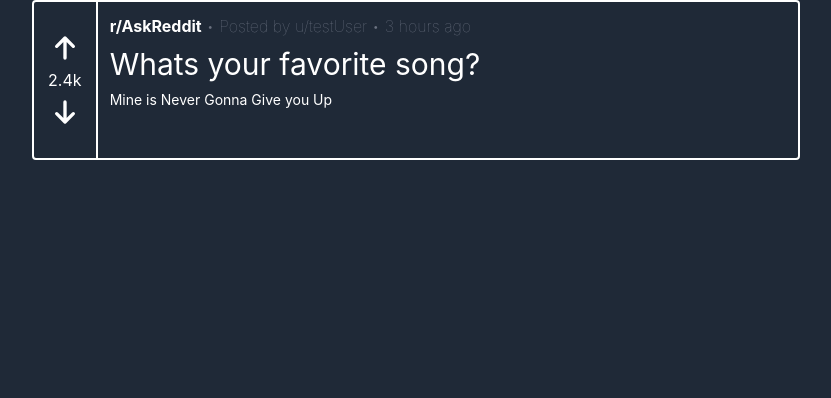
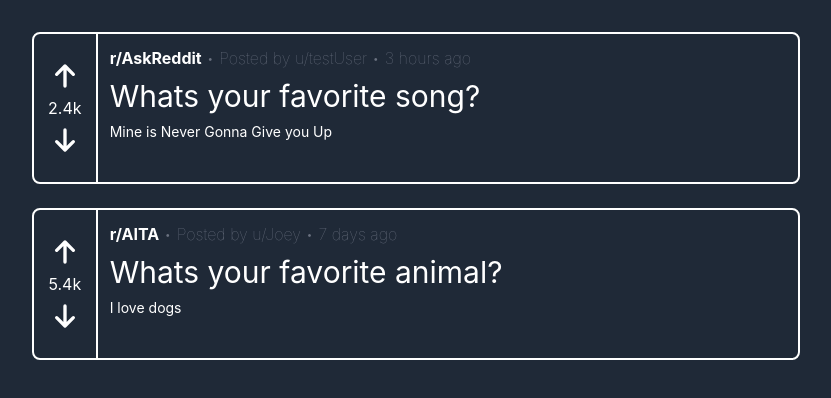
Before and after one commit to gilaniasher/reddit-clone, a React (Create React App) app in the folder react-frontend/: page / in a window 1280 px wide. Shown: the top 398 px of the page, without its empty margins (224-1055 px from the left). Built offline with nearby package versions, Linux system fonts and the light colour scheme.

Commit message:
Can render out multiple posts now

```diff
--- a/react-frontend/src/App.tsx
+++ b/react-frontend/src/App.tsx
@@ -1,10 +1,10 @@
 import React from 'react'
-import ShortPost from './components/ShortPost'
+import PostContainer from './components/PostContainer'
 
 const App: React.FC = () => {
   return (
     <div className="flex justify-center w-screen h-screen bg-white dark:bg-gray-800 dark:text-white">
-			<ShortPost />
+			<PostContainer />
     </div>
   )
 }
--- /dev/null
+++ b/react-frontend/src/components/PostContainer.tsx
@@ -0,0 +1,33 @@
+import React from 'react'
+import ShortPost from './ShortPost'
+
+const postsData = [
+	{
+		likes: 2401,
+		subreddit: 'r/AskReddit',
+		poster: 'u/testUser',
+		timestamp: '2022-01-03T21:45:58+00:00',
+		headerText: 'Whats your favorite song?',
+		subText: 'Mine is Never Gonna Give you Up',
+	},
+	{
+		likes: 5431,
+		subreddit: 'r/AITA',
+		poster: 'u/Joey',
+		timestamp: '2021-12-27T21:45:58+00:00',
+		headerText: 'Whats your favorite animal?',
+		subText: 'I love dogs',
+	}
+]
+
+const PostContainer: React.FC = () => {
+	return (
+		<div className="flex flex-col w-full items-center py-5">
+			{ postsData.map((p, idx) =>
+					<ShortPost key={idx} post={p} />
+			)}
+		</div>
+	)
+}
+
+export default PostContainer
--- a/react-frontend/src/components/ShortPost.tsx
+++ b/react-frontend/src/components/ShortPost.tsx
@@ -5,22 +5,27 @@ import dayjs from 'dayjs'
 import relativeTime from 'dayjs/plugin/relativeTime'
 dayjs.extend(relativeTime)
 
-const Post: React.FC = () => {
-	const likes = 2401
-	const subreddit = 'r/AskReddit'
-	const poster = 'u/testUser'
-	const timestamp = '2022-01-03T21:45:58+00:00' // ISO-8601 format
-	const headerText = 'Whats your favorite song?'
-	const subText = 'Mine is Never Gonna Give you Up'
+interface Props {
+	post: {
+		likes: number,
+		subreddit: string,
+		poster: string,
+		timestamp: string,
+		headerText: string,
+		subText: string
+	}
+}
 
+const Post: React.FC<Props> = ({ post }) => {
+	const { likes, subreddit, poster, timestamp, headerText, subText } = post
 	const formatLikes = (num: number) => Math.abs(num) > 999 ? Math.sign(num) * Math.round(Math.abs(num) / 100) / 10 + 'k' : Math.sign(num) * Math.abs(num)
 
 	return (
-		<div className="flex w-3/5 h-1/5 rounded border-2 border-white">
+		<div className="flex w-3/5 h-1/5 rounded-lg border-2 border-white my-3">
 			<div className="w-1/12 flex flex-col justify-center items-center border-r-2 border-white">
-				<ArrowSmUpIcon className="h-10 w-10" />
+				<ArrowSmUpIcon className="h-10 w-10 hover:stroke-green-500" />
 				{ formatLikes(likes) }
-				<ArrowSmDownIcon className="h-10 w-10" />
+				<ArrowSmDownIcon className="h-10 w-10 hover:stroke-red-500" />
 			</div>
 			<div className="w-11/12 flex flex-col p-3">
 				<div className="flex flex-row mb-2">
```
